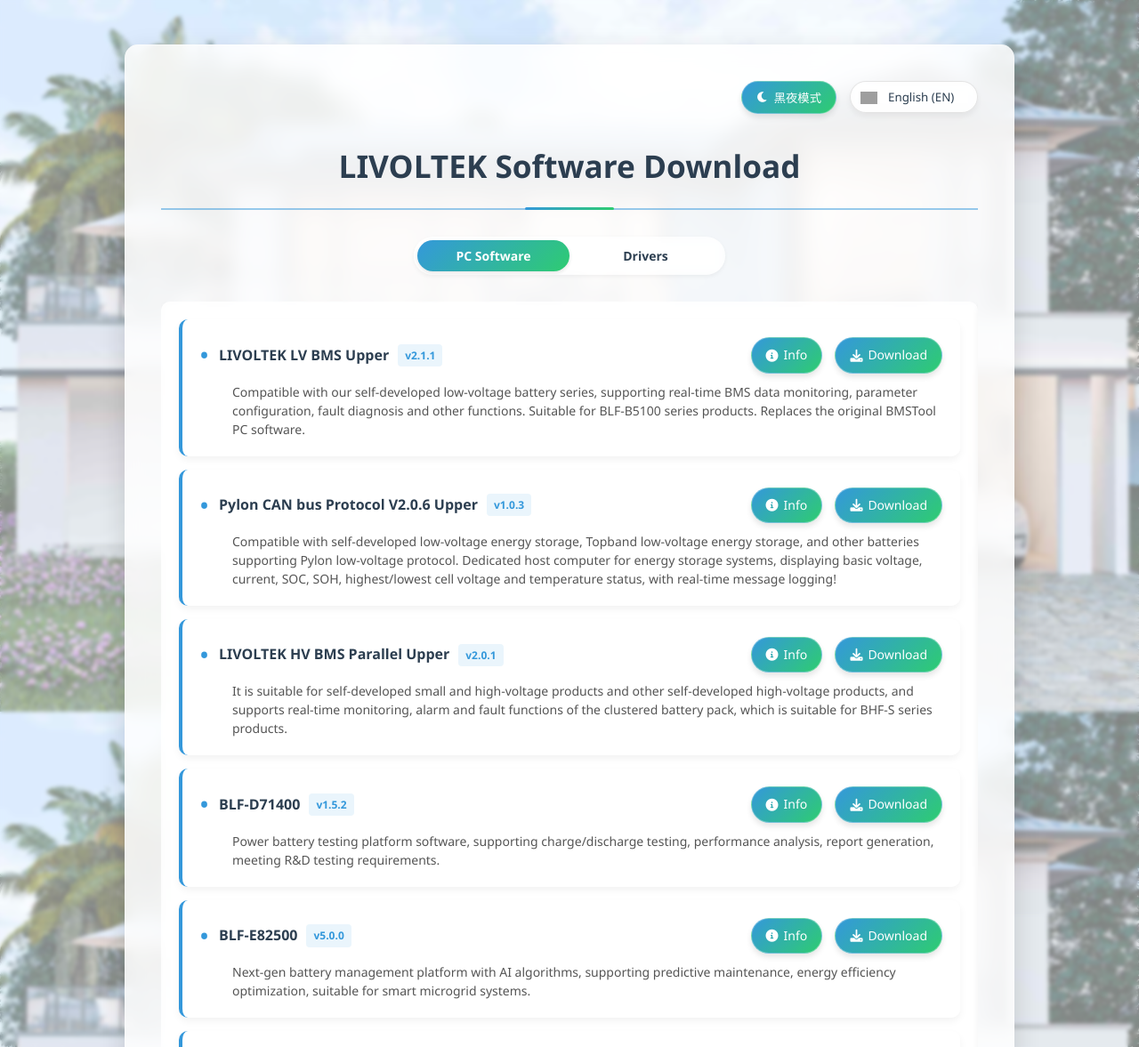
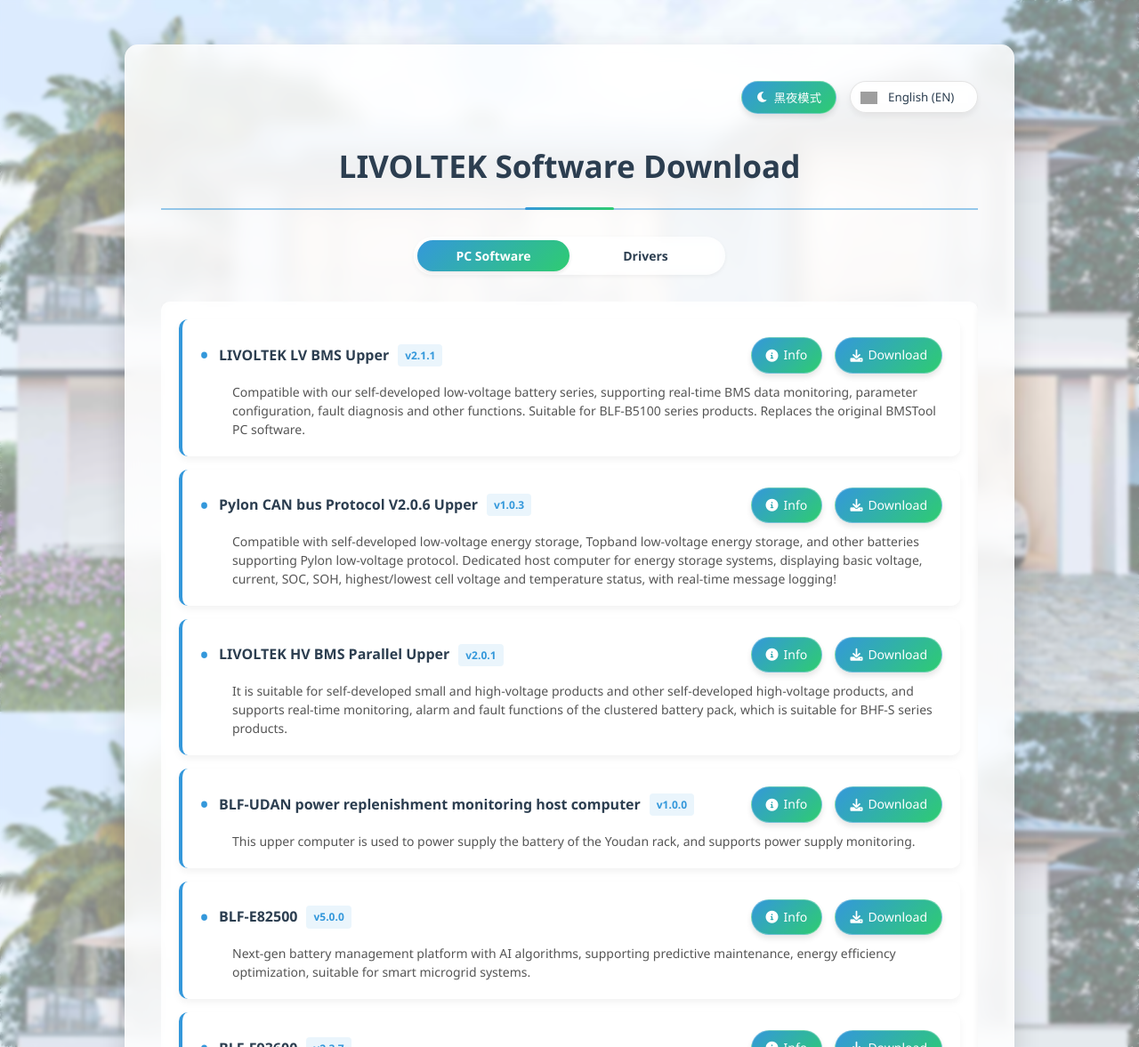
Before and after one commit to 13738339211/upper, a plain HTML site: page index.html in a window 1280 px wide. Shown: the top 1177 px of the page at 89% size. Drawn offline with Linux system fonts and the light colour scheme; grey boxes are pictures that could not be loaded.

Commit message:
更新了优旦机架补电上位机
更新了优旦机架补电上位机

```diff
--- a/index.html
+++ b/index.html
@@ -633,12 +633,12 @@
                     </li>
                     <li class="software-item">
                         <div class="software-header">
-                            <span class="software-number">BLF-D71400 <span class="version-tag">v1.5.2</span></span>
+                            <span class="software-number">UDAN补电监控上位机 <span class="version-tag">v1.0.0</span></span>
                             <div>
-                                <a href="https://example.com/intro/blf-d71400" class="info-btn" data-lang-key="info">
+                                <a href="#" class="info-btn" data-lang-key="info">
                                     <i class="fas fa-info-circle"></i>介绍
                                 </a>
-                                <a href="#" class="download-btn" data-lang-key="download">
+                                <a href="./Resource/UDAN补电监控上位机.7z" class="download-btn" data-lang-key="download">
                                     <i class="fas fa-download"></i>下载
                                 </a>
                             </div>
@@ -757,11 +757,11 @@
                     {name: 'LIVOLTEK自研低压电池上位机', desc: '适配自研低压电池系列，支持BMS数据实时监控、参数配置、故障诊断等功能，适用于BLF-B5100系列产品。替换原先的BMSTool上位机软件。'},
                     {name: '派能CAN协议V2.0.6上位机', desc: '适配自研低压储能以及拓邦低压储能上位机以及其他支持派能低压协议的电池，储能系统专用上位机，最基础的电压、电流、SOC、SOH、最高最低单体电压温度状态显示等，并且实时保存报文日志！'},
                     {name: 'LIVOLTEK高压自研并簇上位机', desc: '适配自研小高压及其他自研高压产品并簇上位机，支持并簇电池组的实时监控、告警故障等功能，适用于BHF-S系列产品。'},
-                    {name: 'BLF-D71400', desc: '动力电池测试平台配套软件，支持充放电测试、性能分析、报告生成等功能，满足研发测试需求。'},
+                    {name: 'UDAN补电监控上位机', desc: '此上位机时配合优旦机架电池补电用的，支持补电监控。'},
                     {name: 'BLF-E82500', desc: '新一代电池管理平台，集成AI算法，支持预测性维护、能效优化等高级功能，适用于智能微网系统。'},
                     {name: 'BLF-F93600', desc: '便携式电池检测工具配套软件，支持蓝牙连接，提供快速诊断和现场维护功能，适用于售后服务场景。'}
                 ],
-                versions: ['v2.1.1', 'v1.0.3', 'v2.0.1', 'v1.5.2', 'v5.0.0', 'v2.3.7']
+                versions: ['v2.1.1', 'v1.0.3', 'v2.0.1', 'v1.0.0', 'v5.0.0', 'v2.3.7']
             },
             en: {
                 title: 'LIVOLTEK Software Download',
@@ -781,11 +781,11 @@
                     {name: 'LIVOLTEK LV BMS Upper', desc: 'Compatible with our self-developed low-voltage battery series, supporting real-time BMS data monitoring, parameter configuration, fault diagnosis and other functions. Suitable for BLF-B5100 series products. Replaces the original BMSTool PC software.'},
                     {name: 'Pylon CAN bus Protocol V2.0.6 Upper', desc: 'Compatible with self-developed low-voltage energy storage, Topband low-voltage energy storage, and other batteries supporting Pylon low-voltage protocol. Dedicated host computer for energy storage systems, displaying basic voltage, current, SOC, SOH, highest/lowest cell voltage and temperature status, with real-time message logging!'},
                     {name: 'LIVOLTEK HV BMS Parallel Upper', desc: 'It is suitable for self-developed small and high-voltage products and other self-developed high-voltage products, and supports real-time monitoring, alarm and fault functions of the clustered battery pack, which is suitable for BHF-S series products.'},
-                    {name: 'BLF-D71400', desc: 'Power battery testing platform software, supporting charge/discharge testing, performance analysis, report generation, meeting R&D testing requirements.'},
+                    {name: 'BLF-UDAN power replenishment monitoring host computer', desc: 'This upper computer is used to power supply the battery of the Youdan rack, and supports power supply monitoring.'},
                     {name: 'BLF-E82500', desc: 'Next-gen battery management platform with AI algorithms, supporting predictive maintenance, energy efficiency optimization, suitable for smart microgrid systems.'},
                     {name: 'BLF-F93600', desc: 'Portable battery diagnostic tool software, supporting Bluetooth connection, providing quick diagnosis and field maintenance, suitable for after-sales service scenarios.'}
                 ],
-                versions: ['v2.1.1', 'v1.0.3', 'v2.0.1', 'v1.5.2', 'v5.0.0', 'v2.3.7']
+                versions: ['v2.1.1', 'v1.0.3', 'v2.0.1', 'v1.0.0', 'v5.0.0', 'v2.3.7']
             },
             es: {
                 title: 'Descarga de Software LIVOLTEK',
@@ -805,11 +805,11 @@
                     {name: 'LIVOLTEK LV BMS Upper', desc: 'ompatible con nuestra serie de baterías de baja tensión de desarrollo propio, que admite funciones como monitorización de datos BMS en tiempo real, configuración de parámetros, diagnóstico de fallos, etc. Adecuado para productos de la serie BLF-B5100. Sustituye al software original BMSTool para PC.'},
                     {name: 'Pylon CAN bus Protocol V2.0.6 Upper', desc: 'Compatible con almacenamiento de energía de baja tensión autodesarrollado, almacenamiento de energía de baja tensión Topband y otras baterías compatibles con el protocolo de baja tensión Pylon. Computadora host dedicada para sistemas de almacenamiento de energía, que muestra voltaje básico, corriente, SOC, SOH, voltaje de celda más alto/más bajo y estado de temperatura, ¡con registro de mensajes en tiempo real!'},
                     {name: 'LIVOLTEK HV BMS Parallel Upper', desc: 'Es adecuado para productos de voltaje pequeño y alto de desarrollo propio y otros productos de alto voltaje de desarrollo propio, y admite funciones de monitoreo, alarma y falla en tiempo real del paquete de baterías agrupado, que es adecuado para los productos de la serie BHF-S.'},
-                    {name: 'BLF-D71400', desc: 'Software de plataforma de prueba de baterías de potencia, compatible con pruebas de carga/descarga, análisis de rendimiento, generación de informes, que cumple con los requisitos de prueba de I+D.'},
+                    {name: 'Computadora host de monitoreo de reabastecimiento de energía UDAN', desc: 'Esta computadora superior se utiliza para alimentar la batería del bastidor Youdan y admite el monitoreo de la fuente de alimentación.'},
                     {name: 'BLF-E82500', desc: 'Plataforma de gestión de baterías de próxima generación con algoritmos de IA, compatible con mantenimiento predictivo, optimización de eficiencia energética, adecuada para sistemas de microrredes inteligentes.'},
                     {name: 'BLF-F93600', desc: 'Software de herramienta de diagnóstico de baterías portátil, compatible con conexión Bluetooth, proporcionando diagnóstico rápido y mantenimiento en campo, adecuado para escenarios de servicio postventa.'}
                 ],
-                versions: ['v2.1.1', 'v1.0.3', 'v2.0.1', 'v1.5.2', 'v5.0.0', 'v2.3.7']
+                versions: ['v2.1.1', 'v1.0.3', 'v2.0.1', 'v1.0.0', 'v5.0.0', 'v2.3.7']
             }
         };
 
```
Also changed, not shown: 1 other file.
